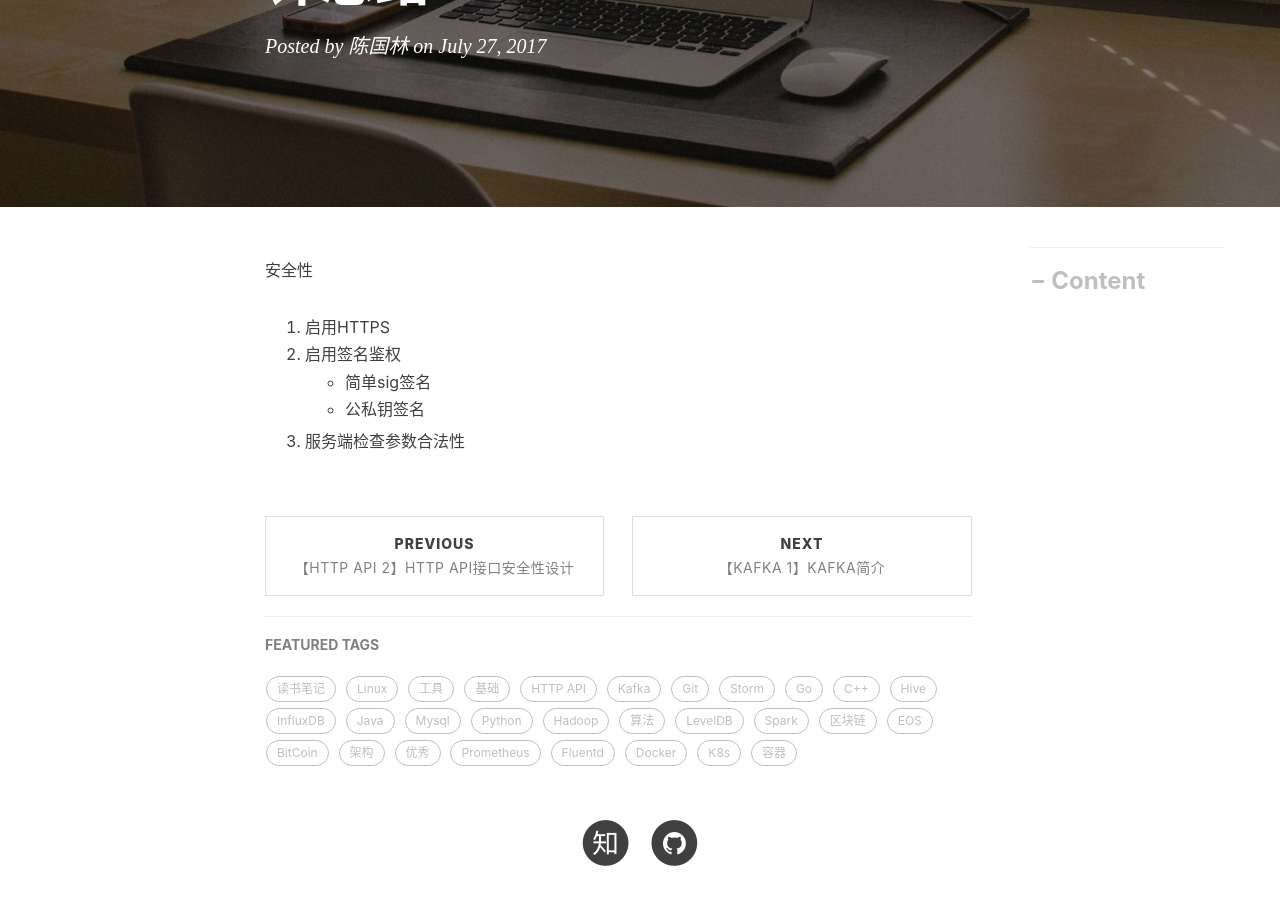
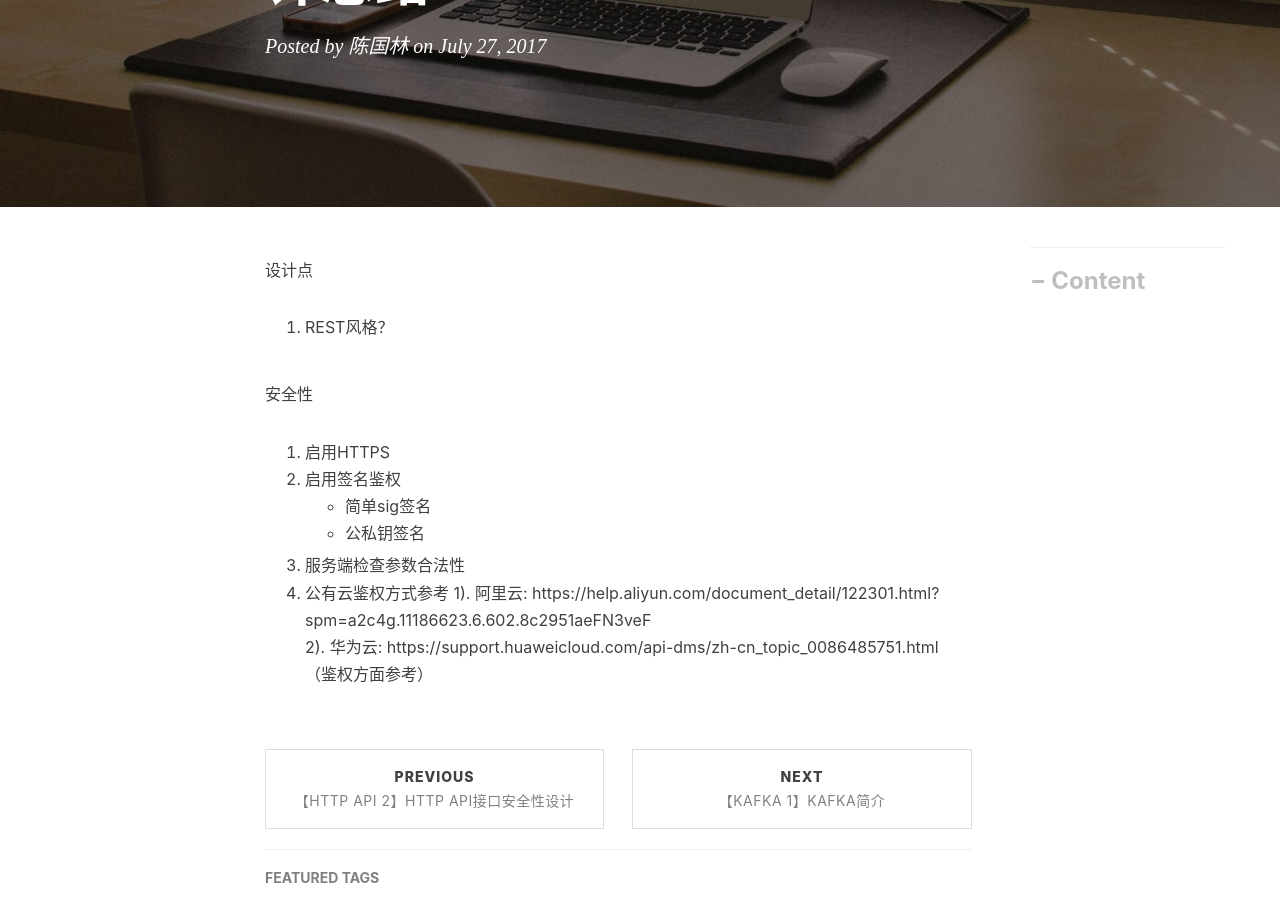
Before and after one commit to engru/chenguolin.github.io, a Jekyll site: the page built from _posts/2017-07-27-【HTTP API-3】HTTP API接口设计总结.md, in a window 1280 px wide and 900 px high, scrolled down 310 px. Built offline with Jekyll 4.4.1, drawn with Linux system fonts in a browser that asks for light colours; nearby versions of some CDN libraries; comment, search, counter and statistics services are not loaded.

Commit message:
Update 2017-07-27-【HTTP API-3】HTTP API接口设计总结.md

```diff
--- a/_posts/2017-07-27-【HTTP API-3】HTTP API接口设计总结.md
+++ b/_posts/2017-07-27-【HTTP API-3】HTTP API接口设计总结.md
@@ -6,9 +6,15 @@ tags:          #标签
     - HTTP API
 ---
 
+设计点
+1. REST风格？
+
 安全性
 1. 启用HTTPS
 2. 启用签名鉴权
     * 简单sig签名
     * 公私钥签名
 3. 服务端检查参数合法性
+4. 公有云鉴权方式参考
+   1). 阿里云: https://help.aliyun.com/document_detail/122301.html?spm=a2c4g.11186623.6.602.8c2951aeFN3veF
+   2). 华为云: https://support.huaweicloud.com/api-dms/zh-cn_topic_0086485751.html （鉴权方面参考）
```
